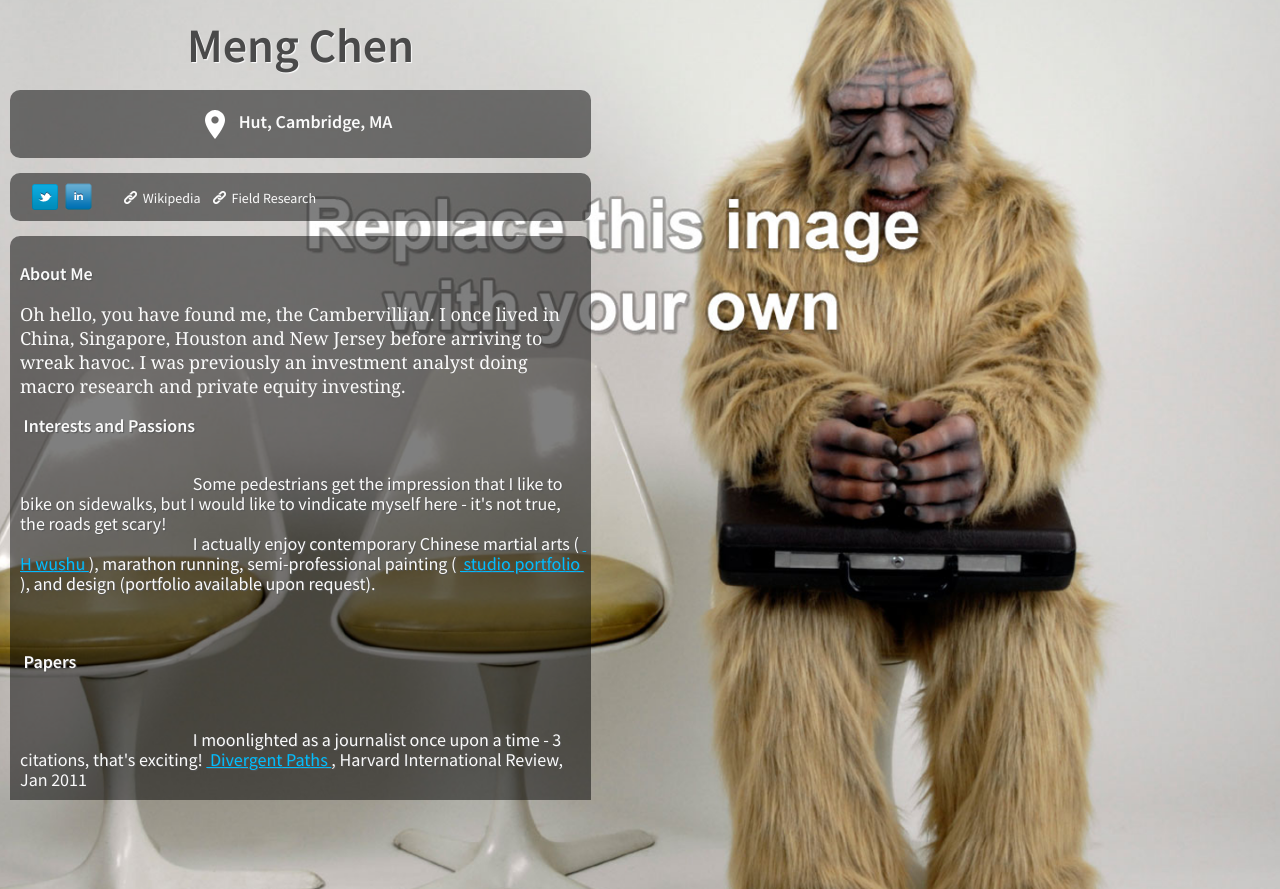
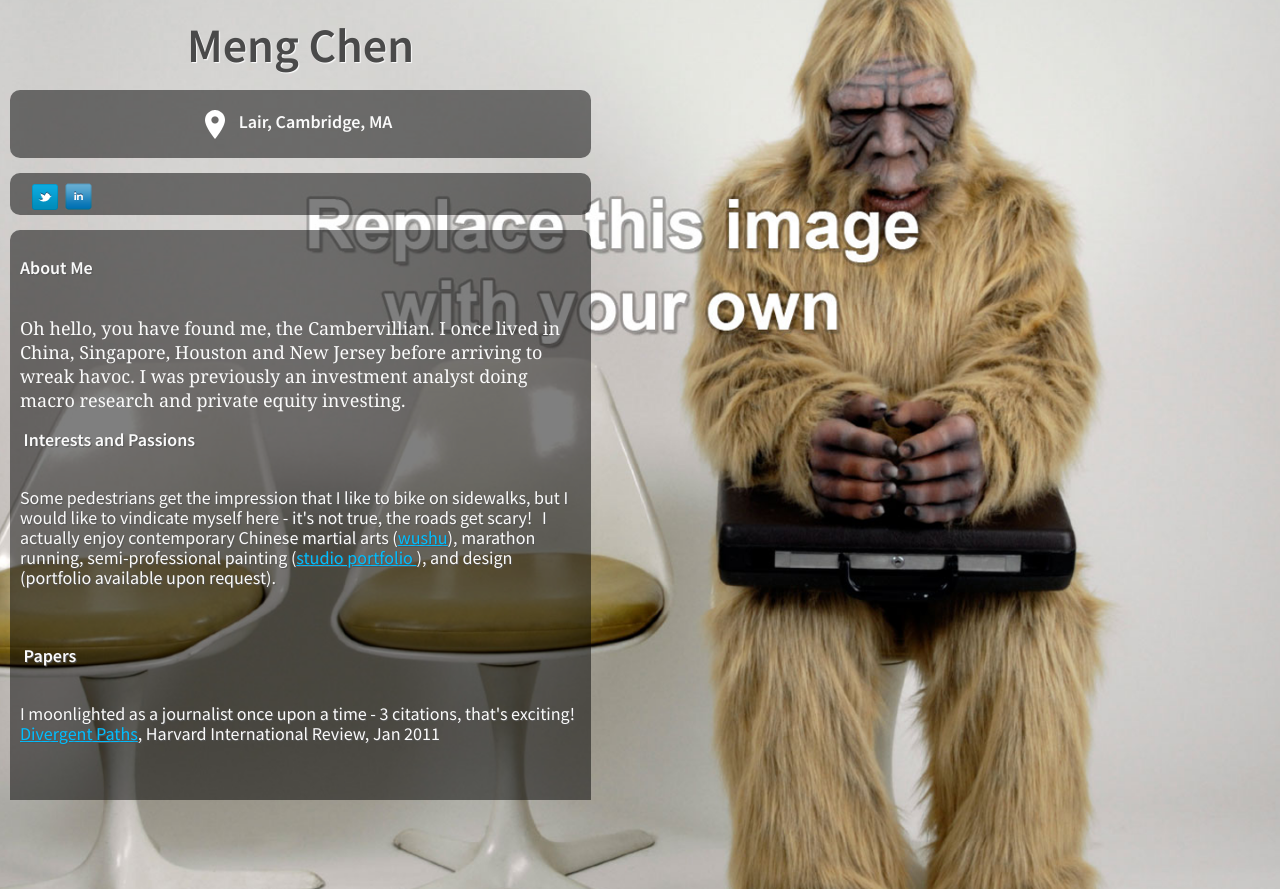
Before and after one commit to mengchen1113/mengchen1113.github.io, a plain HTML site: page index.html in a window 1280 px wide. Drawn offline with Linux system fonts and the light colour scheme.

Commit message:
Another aboutme update

```diff
--- a/index.html
+++ b/index.html
@@ -30,7 +30,7 @@
 				<div class="shell">
 					<div class="holder">
 						<ul>
-							<li class="loc"><img src="img/loc.png"><span>Hut, Cambridge, MA</span></li>
+							<li class="loc"><img src="img/loc.png"><span>Lair, Cambridge, MA</span></li>
 							<!-- briefcase & "unemployed" removed;  add additional button -->
 						</ul>
 						<div class="clear"></div>
@@ -44,10 +44,15 @@
 						<a href='https://twitter.com/MengChen1113'><img src="img/twitter.png" alt=""/></a>
 						<a href='http://www.linkedin.com/in/mengchen1113/'><img src="img/linkin.png" alt=""/></a>
 					</div>
+						<!-- ******** Links removed for now, add/tweak later *********//
+
 					<ul>
 						<li><p><img src="img/wiki.png"><a href="#">Wikipedia</a></p></li>
 						<li><p><img src="img/wiki.png"><a href="#">Field Research</a></p></li>
 					</ul>
+
+					**********!-->
+
 					<div class="clear"></div>
 				</div>
 			</section><!--/social-->
@@ -56,16 +61,15 @@
 				<div class="shell">
 					<!--content-->
 					<div>
-						<p><b>About Me</b></p>
-						Oh hello, you have found me, the Cambervillian.  I once lived in China, Singapore, Houston and New Jersey before arriving to wreak havoc.  I was previously an investment analyst doing macro research and private equity investing.
+						<p><b>About Me</b>
+						</p>Oh hello, you have found me, the Cambervillian.  I once lived in China, Singapore, Houston and New Jersey before arriving to wreak havoc.  I was previously an investment analyst doing macro research and private equity investing.
 
-						<p><b> Interests and Passions </b><p>
-						Some pedestrians get the impression that I like to bike on sidewalks, but I would like to vindicate myself here - it's not true, the roads get scary!
-						I actually enjoy contemporary Chinese martial arts ( <a href= 'http://www.hcs.harvard.edu/~hwushu/'> H wushu </a>), marathon running, semi-professional painting ( <a href= 'http://mengchen.daportfolio.com'> studio portfolio </a> ), and design (portfolio available upon request).
+						<p><b> Interests and Passions </b>
+						<p>Some pedestrians get the impression that I like to bike on sidewalks, but I would like to vindicate myself here - it's not true, the roads get scary!	 I actually enjoy contemporary Chinese martial arts (<a href= 'http://www.hcs.harvard.edu/~hwushu/'>wushu</a>), marathon running, semi-professional painting (<a href= 'http://mengchen.daportfolio.com'>studio portfolio </a>), and design (portfolio available upon request).
 
-						<p><b> Papers </b><p>
-
-						I moonlighted as a journalist once upon a time - 3 citations, that's exciting! <a href = 'http://connection.ebscohost.com/c/articles/58498609/divergent-paths'> Divergent Paths </a>, Harvard International Review, Jan 2011
+						<p><b> Papers </b>
+						<p>I moonlighted as a journalist once upon a time - 3 citations, that's exciting! <a href = 'http://connection.ebscohost.com/c/articles/58498609/divergent-paths'>Divergent Paths</a>, Harvard International Review, Jan 2011
+						<p>
 
 					</div><!--/content-->
 					<!--button-->
```
